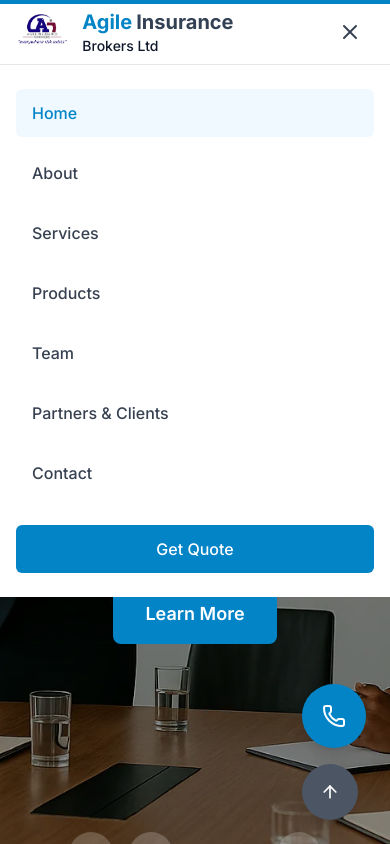
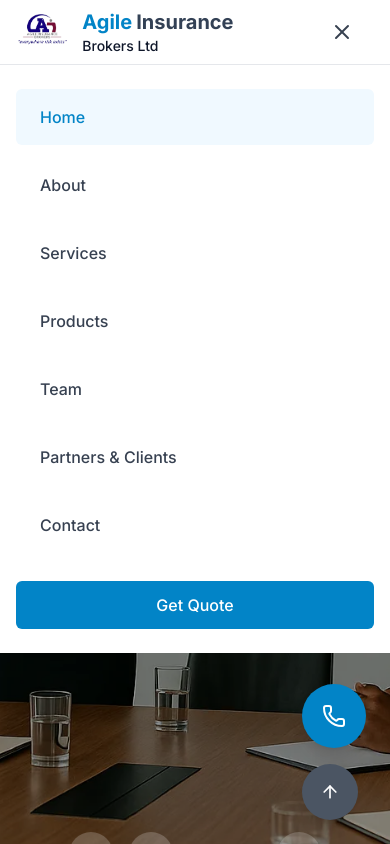
Before and after one commit to KakraGeek/AIB_V2, a React (Vite) app: page / in a window 390 px wide. Both pictures are taken after a click on the button 350 px from the left and 32 px from the top of the page. Shown: the top 844 px of the page. Built offline with nearby package versions, Linux system fonts and the light colour scheme.

Commit message:
Fix mobile hamburger menu spacing issues on Home and Contact pages by removing overflow-hidden conflicts and improving z-index

```diff
--- a/src/components/Layout.tsx
+++ b/src/components/Layout.tsx
@@ -35,12 +35,12 @@ const Layout: React.FC = () => {
     <div className="min-h-screen flex flex-col">
       <ProgressBar />
 
-      <motion.header
-        className={`fixed top-0 left-0 right-0 z-40 transition-all duration-300 ${
-          isScrolled
-            ? 'bg-white/95 backdrop-blur-md shadow-lg'
-            : 'bg-white'
-        }`}
+             <motion.header
+         className={`fixed top-0 left-0 right-0 z-50 transition-all duration-300 ${
+           isScrolled
+             ? 'bg-white/95 backdrop-blur-md shadow-lg'
+             : 'bg-white'
+         }`}
         initial={{ y: -100 }}
         animate={{ y: 0 }}
         transition={{ duration: 0.6 }}
@@ -99,7 +99,7 @@ const Layout: React.FC = () => {
             {/* Mobile menu button */}
             <button
               onClick={() => setIsMobileMenuOpen(!isMobileMenuOpen)}
-              className="md:hidden p-3 rounded-md text-gray-700 hover:text-primary-600 hover:bg-gray-50 transition-colors"
+              className="md:hidden p-3 mr-2 rounded-md text-gray-700 hover:text-primary-600 hover:bg-gray-50 transition-colors"
             >
               {isMobileMenuOpen ? <X size={24} /> : <Menu size={24} />}
             </button>
@@ -115,13 +115,13 @@ const Layout: React.FC = () => {
               exit={{ opacity: 0, height: 0 }}
               className="md:hidden bg-white border-t border-gray-200"
             >
-              <div className="container-custom py-6 space-y-3">
+              <div className="container-custom py-6 space-y-3 px-4 sm:px-6">
                 {navigationItems.map((item) => (
                   <Link
                     key={item.name}
                     to={item.path}
                     onClick={() => setIsMobileMenuOpen(false)}
-                    className={`block px-4 py-3 rounded-md text-base font-medium transition-colors ${
+                    className={`block px-6 py-4 rounded-md text-base font-medium transition-colors ${
                       isActive(item.path)
                         ? 'text-primary-600 bg-primary-50'
                         : 'text-gray-700 hover:text-primary-600 hover:bg-gray-50'
--- a/src/pages/Contact.tsx
+++ b/src/pages/Contact.tsx
@@ -217,7 +217,7 @@ const Contact: React.FC = () => {
   }
 
   return (
-    <div className="min-h-screen bg-gray-50">
+    <div className="min-h-screen bg-gray-50 relative">
       <SEOHead config={seoConfigs.contact} />
       <ParallaxHeader
         title="Contact Us"
--- a/src/pages/Home.tsx
+++ b/src/pages/Home.tsx
@@ -9,7 +9,7 @@ import { seoConfigs } from '@/config/seo'
 
 const Home: React.FC = () => {
   return (
-    <div className="min-h-screen">
+    <div className="min-h-screen relative">
       <SEOHead config={seoConfigs.home} />
       <HeroSlider />
 
@@ -68,7 +68,7 @@ const Home: React.FC = () => {
 
       {/* Brand Parallax Section */}
       <ScrollAnimation animation="fadeIn" delay={0.25}>
-        <section className="relative py-24 overflow-hidden">
+        <section className="relative py-24">
           {/* Fixed Background Image */}
           <div
             className="absolute inset-0 bg-cover bg-center bg-fixed"
```
